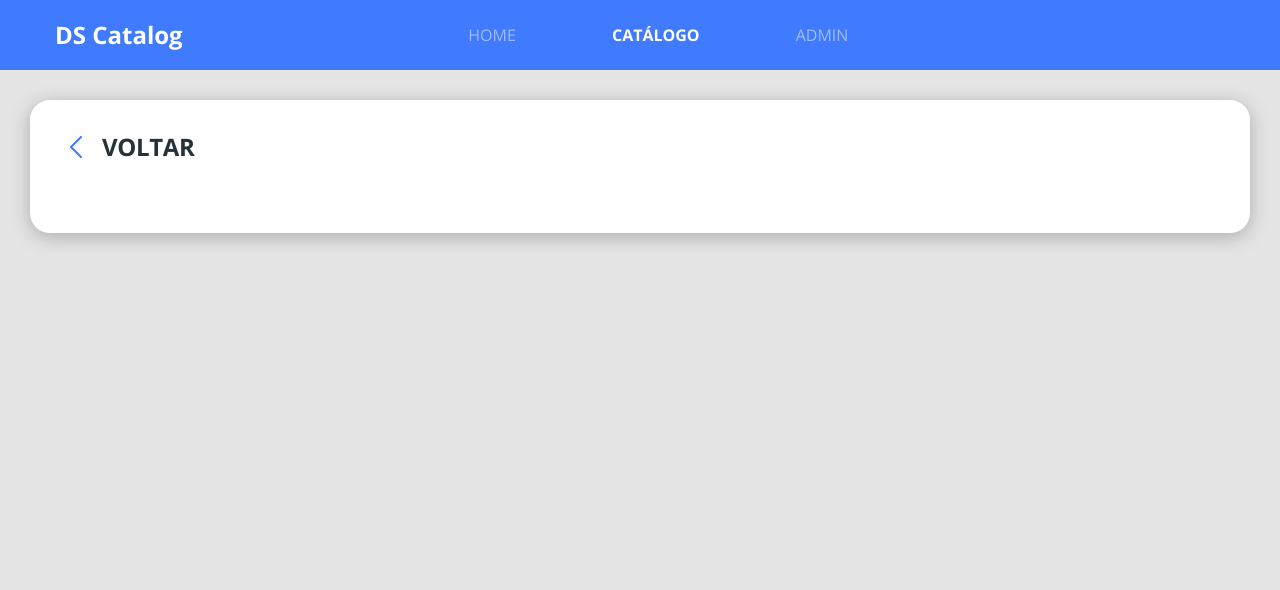
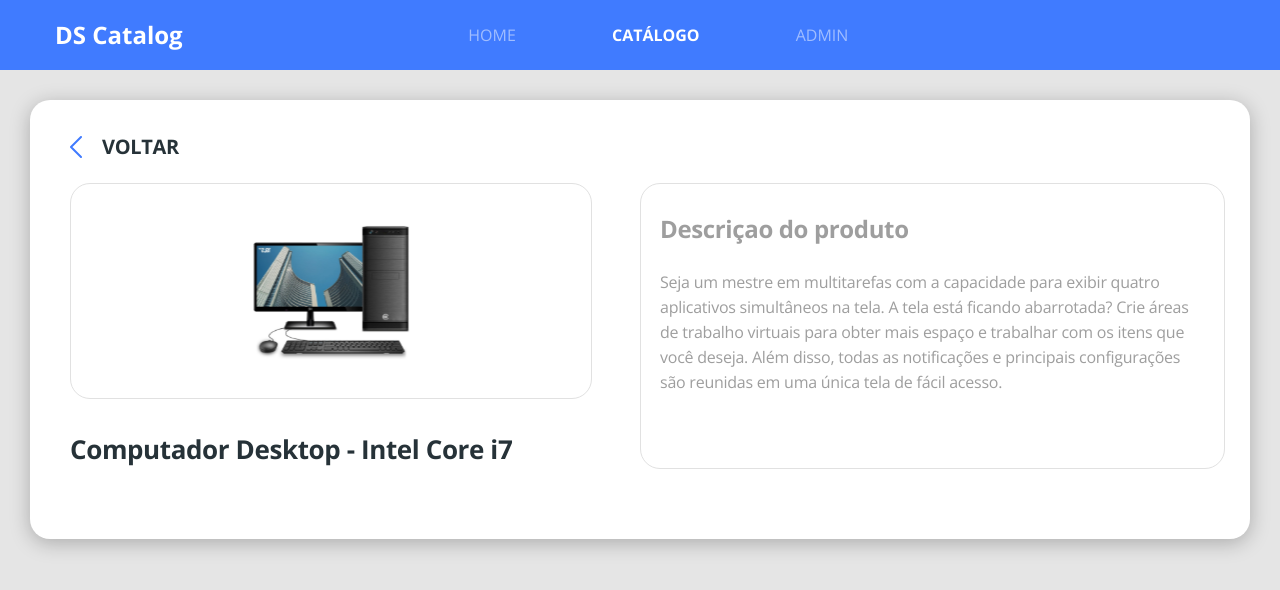
Before and after one commit to JoelMaciel/dscatalog-bootcamp-devsuperior, a React (Create React App) app in the folder front-web/: page /products/1 in a window 1280 px wide. Shown: the top 590 px of the page. Built offline with nearby package versions, Linux system fonts and the light colour scheme.

Commit message:
product details

```diff
--- a/front-web/src/pages/Catalog/components/ProductDetails/index.tsx
+++ b/front-web/src/pages/Catalog/components/ProductDetails/index.tsx
@@ -1,6 +1,8 @@
 import React from 'react';
 import { Link, useParams } from 'react-router-dom';
 import {ReactComponent as ArrowIcon} from '../../../../core/assets/images/arrow.svg';
+import {ReactComponent as ProductImage} from '../../../../core/assets/images/product.svg';
+
 import './styles.scss'
 
 type ParamsType = {
@@ -18,6 +20,30 @@
             <ArrowIcon  className="icon-goback"/>
             <h1 className="text-goback">voltar</h1>
          </Link>
+         <div className="row">
+             <div className="col-6 pr-5">
+                 <div className="product-details-card text-center">
+                     <ProductImage  className="product-details-image"/>
+                 </div>
+                 <h1 className="product-details-name">
+                 Computador Desktop - Intel Core i7
+                 </h1>
+             </div>
+             <div className="col-6 product-details-card">
+                 <h1 className="product-description-title">
+                     Descriçao do produto
+                </h1>
+                <p className="product-description-text">
+                Seja um mestre em multitarefas com a capacidade para exibir
+                 quatro aplicativos simultâneos na tela. A tela está ficando
+                 abarrotada? Crie áreas de trabalho virtuais para obter mais
+                  espaço e trabalhar com os itens que você deseja. Além disso,
+                  todas as notificações e principais configurações são reunidas
+                   em uma única tela de fácil acesso.
+                </p>
+             </div>
+
+         </div>
         </div>
     </div>
 
--- a/front-web/src/pages/Catalog/components/ProductDetails/styles.scss
+++ b/front-web/src/pages/Catalog/components/ProductDetails/styles.scss
@@ -11,6 +11,7 @@
 .products-details-goback{
  display: flex;
  align-items: center;
+ margin-bottom: 20px;
 
 }
 
@@ -20,9 +21,42 @@
  margin-right: 20px;
 
 }
-.text-goback{ font-size: 24px;
+.text-goback{ font-size: 20px;
 line-height: 33px;
 letter-spacing: -0.015em;
 color: #263238;
 text-transform: uppercase;
 }
+
+.product-details-card{
+    border: 1px solid #E1E1E1;
+    border-radius: 20px;
+    padding: 28px 19px;
+
+}
+.product-details-image{
+    width: 353px;
+    right: 353px;
+}
+
+.product-description-title{
+    font-size: 24px;
+    line-height: 33px;
+    letter-spacing: -0.015em;
+    color: #9E9E9E;
+    margin-bottom: 25px;
+}
+
+.product-description-text{
+    font-size: 16px;
+    line-height: 25px;
+    letter-spacing: -0.015em;
+    color: #9E9E9E;
+}
+
+.product-details-name{
+    font-size: 26px;
+    line-height: 40px;
+    letter-spacing: -0.015em;
+    margin-top: 30px;
+}
```
Also changed, not shown: 1 other file (tests, documents, lock files or other folders).
